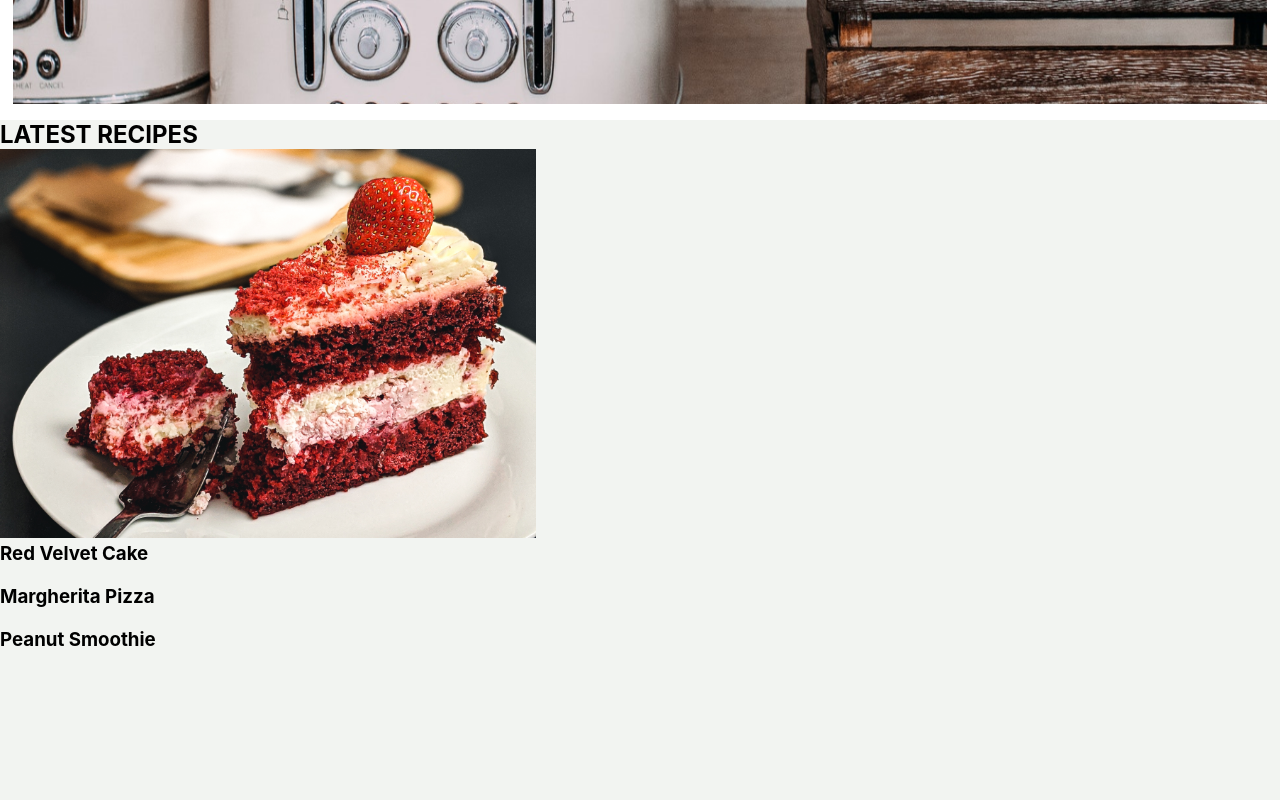
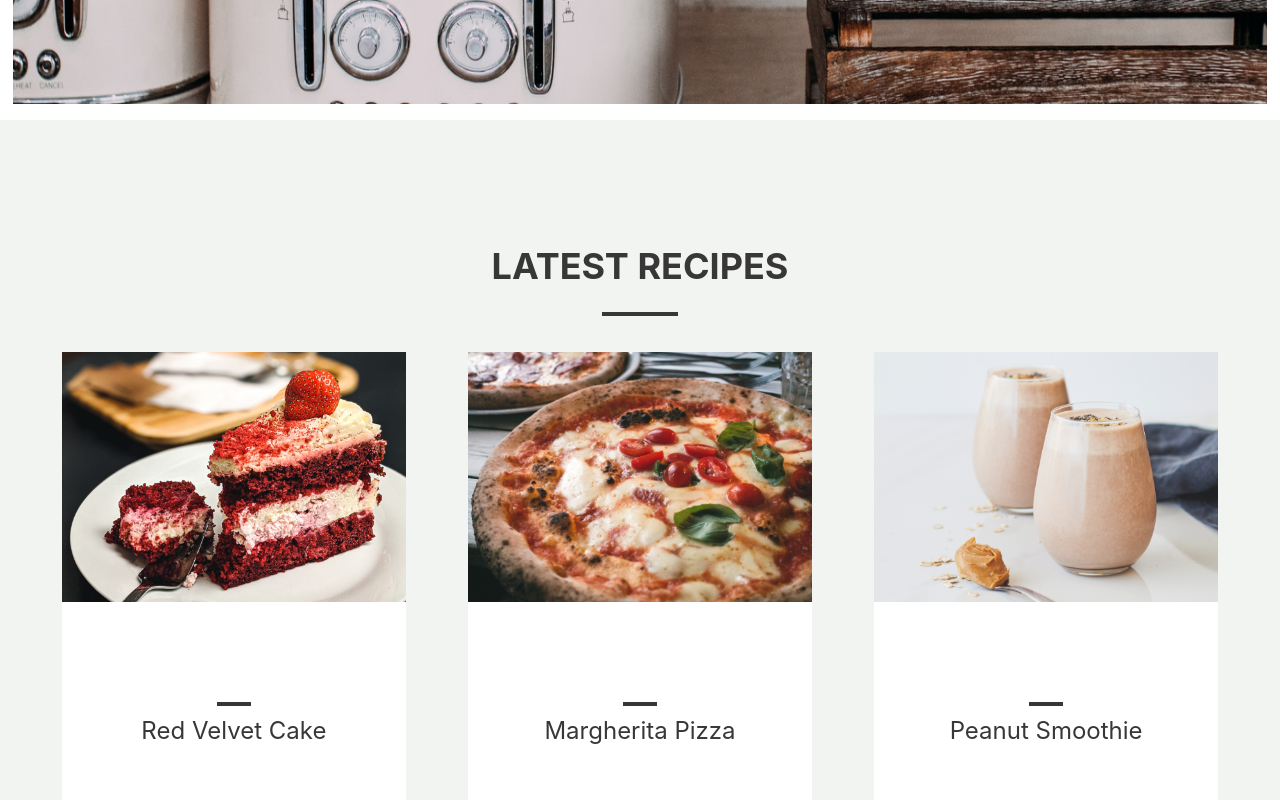
Before and after one commit to VanessaTrajano/Recipes, a React (Create React App) app: page / in a window 1280 px wide. Shown: the part 1080-1880 px from the top of the page. Built offline with nearby package versions, Linux system fonts and the light colour scheme.

Commit message:
Update 5 - Main

```diff
--- a/src/components/Main/LatestRecipes.js
+++ b/src/components/Main/LatestRecipes.js
@@ -17,32 +17,90 @@ const GlobalStyle = createGlobalStyle`
 const Latest = styled.div`
   background-color: #F2F4F1;
   width: 100%;
-  height: 100vh;
+  height: 120vh;
+  display:flex;
+  flex-direction:column;
+  justify-content: center;
+  align-items:center;
 `
 
+const Title = styled.h2`
+  height: 18vh;
+  width: 100%;
+  font-size: 3vh;
+  color: #373737;
+  text-align: center;
+  display:flex;
+  flex-direction:column;
+  justify-content: center;
+  align-items:center;
+`
+
+const LinhaTitle = styled.div`
+  height: 0.5vh;
+  width:6%;
+  margin-top: 3vh;
+  background-color: #373737;
+`
+
+const Recipes = styled.section`
+  width: 100%;
+  display:flex;
+  justify-content: space-evenly;
+  height:80vh;
+`
+
+const Recipe = styled.div`
+  height:100%;
+  width: 26,5%;
+  background-color: #fff;
+  display: flex;
+  flex-direction: column;
+  align-items:center;
+  color: #373737;
+
+  p{
+    font-size: 3vh;
+    margin-top: 10px;
+  }
+`
+
+const Img = styled.img`
+  width: 26,5%;
+  height: 250px;
+`
+
+const LinhaRecipe = styled.div`
+  height: 0.5vh;
+  width:10%;
+  margin-top: 100px;
+  background-color: #373737;
+`
 
 export default function LatestRecipes() {
   return (
     <Latest>
-      <div>
+      <Title>
         <h2>LATEST RECIPES</h2>
-        <div></div>
-      </div>
-      <div>
-        <img src={bolo} />
-        <div></div>
-        <h3>Red Velvet Cake</h3>
-      </div>
-      <div>
-        <img />
-        <div></div>
-        <h3>Margherita Pizza</h3>
-      </div>
-      <div>
-        <img />
-        <div></div>
-        <h3>Peanut Smoothie</h3>
-      </div>
+        <LinhaTitle></LinhaTitle>
+      </Title>
+      <Recipes>
+        <Recipe>
+          <Img src={bolo} />
+          <LinhaRecipe></LinhaRecipe>
+          <p>Red Velvet Cake</p>
+        </Recipe>
+        <Recipe>
+          <Img src={pizza} />
+          <LinhaRecipe></LinhaRecipe>
+          <p>Margherita Pizza</p>
+        </Recipe>
+        <Recipe>
+          <Img src={bebidas} />
+          <LinhaRecipe></LinhaRecipe>
+          <p>Peanut Smoothie</p>
+        </Recipe>
+      </Recipes>
     </Latest>
   )
 }
```
Lines whose indentation alone changed are shown as unchanged.
